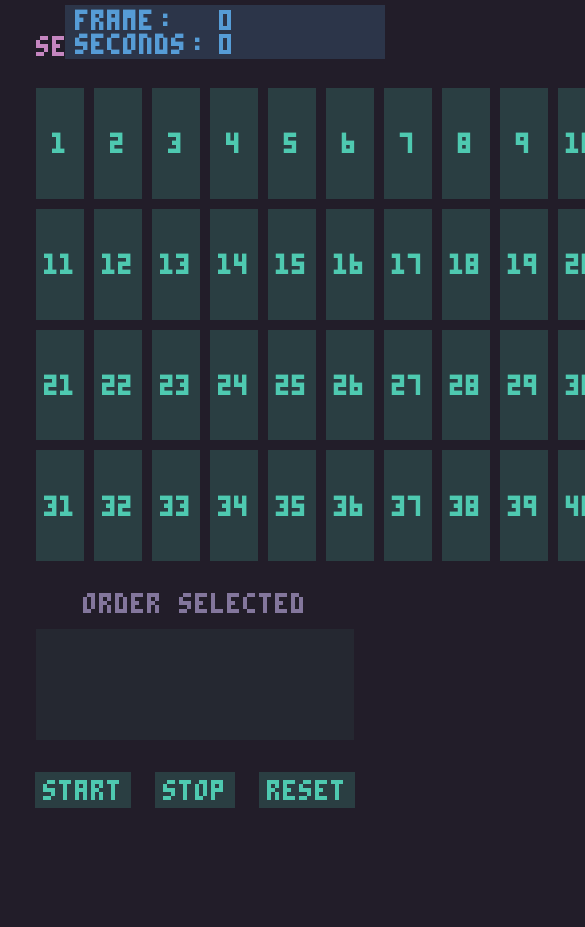
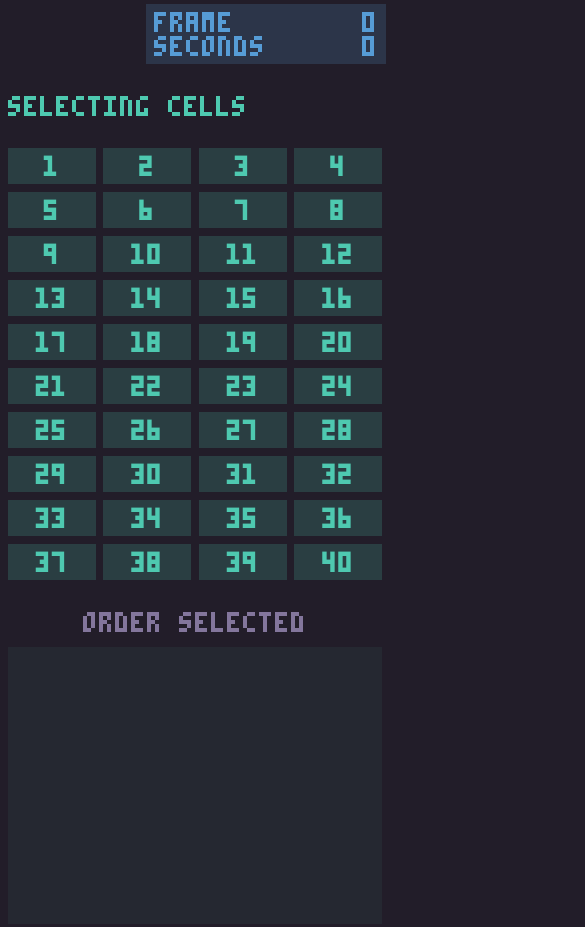
Before and after one commit to stephenmatheis/grid-select-next-cell, a plain HTML site: page index.html in a window 390 px wide. Shown: the top 927 px of the page, 585 px wide, since content can reach past the window. Before the commit the page ends 844 px from the top, so only its background shows below. Drawn offline with Linux system fonts and the light colour scheme.

Commit message:
feat: mobile

```diff
--- a/index.html
+++ b/index.html
@@ -12,12 +12,12 @@
     <!-- FPS -->
     <div class="stats">
         <div>
-            <span>Frame:</span>
-            <span class="fps">0</span>
+            <span>Frame</span>
+            <span class="counter fps">0</span>
         </div>
         <div>
-            <span>Seconds:</span>
-            <span class="seconds">0</span>
+            <span>Seconds</span>
+            <span class="counter seconds">0</span>
         </div>
     </div>
     <!-- Grid -->
--- a/main.js
+++ b/main.js
@@ -37,8 +37,17 @@ function _update() {
 
         const new_el = enemeies[enemies_index - row_len];
 
-        // enemeies.splice(enemies_index, 1);
+        // NOTE: Don't remove the enemy
+        // It will be removed either by:
+        // 1. Player reduces the enemy's health to 0
+        // 2. The enemy leaves the screen
+        //
+        // This poses a problem. We don't know what the size
+        // of the array will be on any given frame.
+        // We'll have to check the size of the array on each
+        // pass to see what's there
 
+        enemeies.splice(enemies_index, 1);
         range.splice(range_index, 1);
 
         // if (new_el) {
@@ -46,6 +55,15 @@ function _update() {
         // } else {
         //     range.splice(range_index, 1);
         // }
+
+        // DEV: From SHMUP.P8
+        // local max_num = min(10, #enemies)
+		// local index = flr(rnd(max_num))
+
+		// index = #enemies - index
+
+		// local enemy = enemies[index]
+        // DEV:
 
         console.log(
             "Range:",
@@ -63,17 +81,22 @@ function _update() {
 
         selected.push(el);
 
+        // Update order selected
         document.querySelector(".selected:not(.cell)").innerHTML = selected
-            .map(
-                (cell, index) => /*html*/ `
+            .map((cell, index) => {
+                const num = index + 1;
+
+                return /*html*/ `
                         <div class="order-line">
-                            <span>#${index + 1} </span>
-                            <span>${cell.innerText}</span>
+                            <span style="margin-right: ${
+                                num > 10 ? "1ch" : "2ch"
+                            }">${num}</span><span>${cell.innerText}</span>
                         </div>
-                    `
-            )
+                    `;
+            })
             .join("\n");
 
+        // Grab the next 10 items
         if (range.length === 0) {
             range = enemeies.slice(-10);
         }
--- a/style.css
+++ b/style.css
@@ -48,9 +48,9 @@ body {
     display: flex;
     flex-direction: column;
     gap: 2ch;
-    width: 100vw;
-    height: 100vh;
-    padding: 36px;
+    /* width: 100vw; */
+    /* height: 100vh; */
+    padding: 3ch;
     margin: 0px;
     background-color: #221d29;
     color: #4ec9b0;
@@ -58,17 +58,12 @@ body {
         Liberation Mono, 'Courier New', monospace;
 }
 
-/* Title */
-.title {
-    color: var(--accent);
-}
-
 /* Grid */
 .grid {
     display: grid;
     grid-template-columns: repeat(10, 1fr);
     grid-template-rows: repeat(4, 1fr);
-    gap: 10px;
+    gap: .75ch;
     flex: 1;
 }
 
@@ -92,17 +87,18 @@ body {
     min-height: 57px;
     background-color: var(--primary-10);
     overflow: overlay;
-    padding: .5ch;
+    padding: 1ch;
     display: grid;
-    /* grid-auto-flow: column; */
-    grid-template-columns: repeat(10, 1fr);
-    grid-template-rows: repeat(4, 1fr);
+    grid-auto-flow: column;
+    grid-template-columns: repeat(4, 1fr);
+    grid-template-rows: repeat(10, 1fr);
     gap: 5px;
     flex: 1;
 }
 
 .readout .selected .order-line {
-    color: var(--primary);
+    display: flex;
+    justify-content: center;
 }
 
 .readout .selected .order-line.placeholder {
@@ -110,7 +106,7 @@ body {
 }
 
 .readout .selected .order-line span:first-child {
-    color: var(--muted)
+    color: var(--muted);
 }
 
 .readout .heading {
@@ -121,25 +117,26 @@ body {
 
 /* Stats */
 .stats {
+    display: flex;
+    flex-direction: column;
+    gap: .25ch;
     position: fixed;
-    top: 5px;
-    right: 5px;
-    /* background-color: var(--secondary-30); */
+    top: .25ch;
+    right: .25ch;
     background-color: #2c3549;
     color: var(--secondary);
-    padding: 5px 10px;
-    min-width: 20ch;
+    padding: .5ch;
+    min-width: 15ch;
     white-space: nowrap;
 }
 
-.stats div:first-child {
-    margin-bottom: .25ch;
+.stats>div {
+    display: flex;
+    justify-content: space-between;
 }
 
-.stats div span:first-child {
-    font-weight: 600;
-    width: 8ch;
-    display: inline-block;
+.stats .counter {
+    text-align: right;
 }
 
 /* Toolbar */
@@ -158,3 +155,15 @@ button {
     padding: .5ch;
     text-align: center;
 }
+
+@media screen and (max-width: 500px) {
+    body {
+        padding: 6ch .5ch;
+    }
+
+    .grid {
+        grid-template-columns: repeat(4, 1fr);
+        grid-template-rows: repeat(10, 1fr);
+        gap: .5ch;
+    }
+}
```
